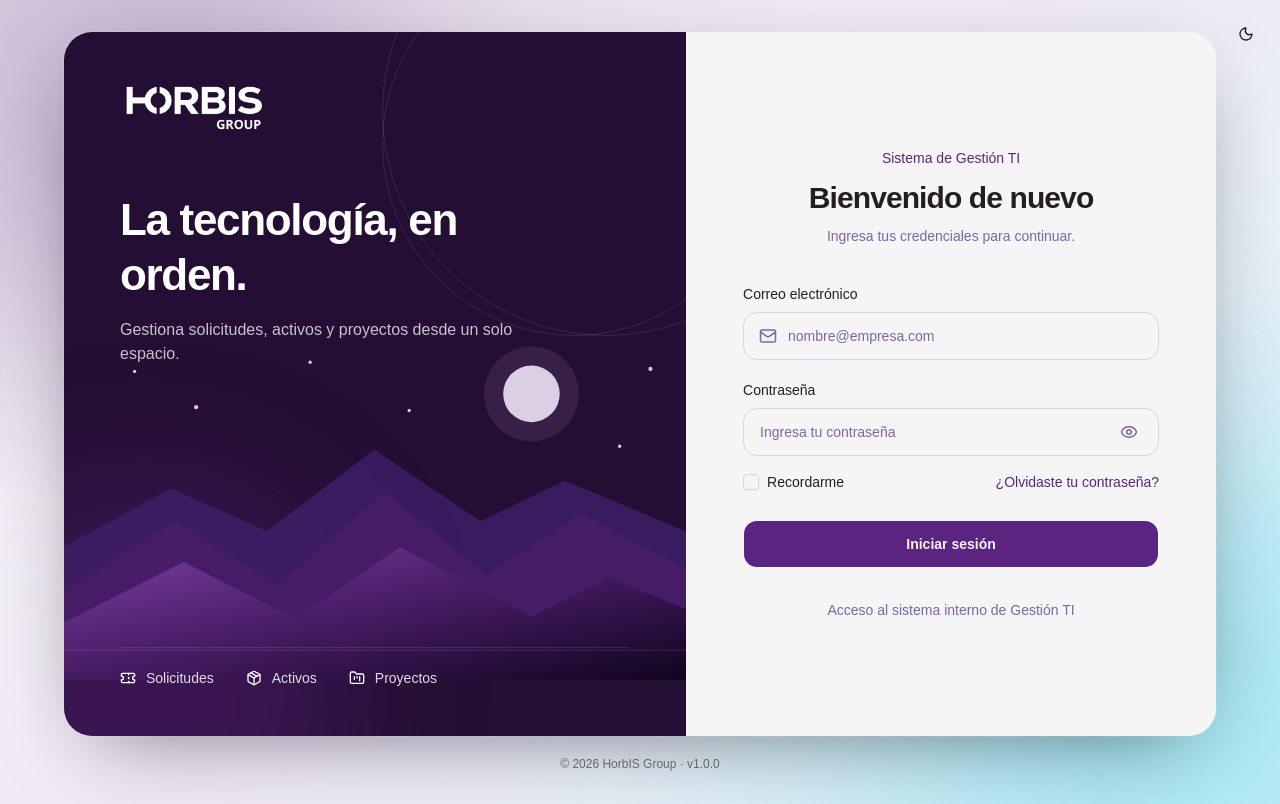
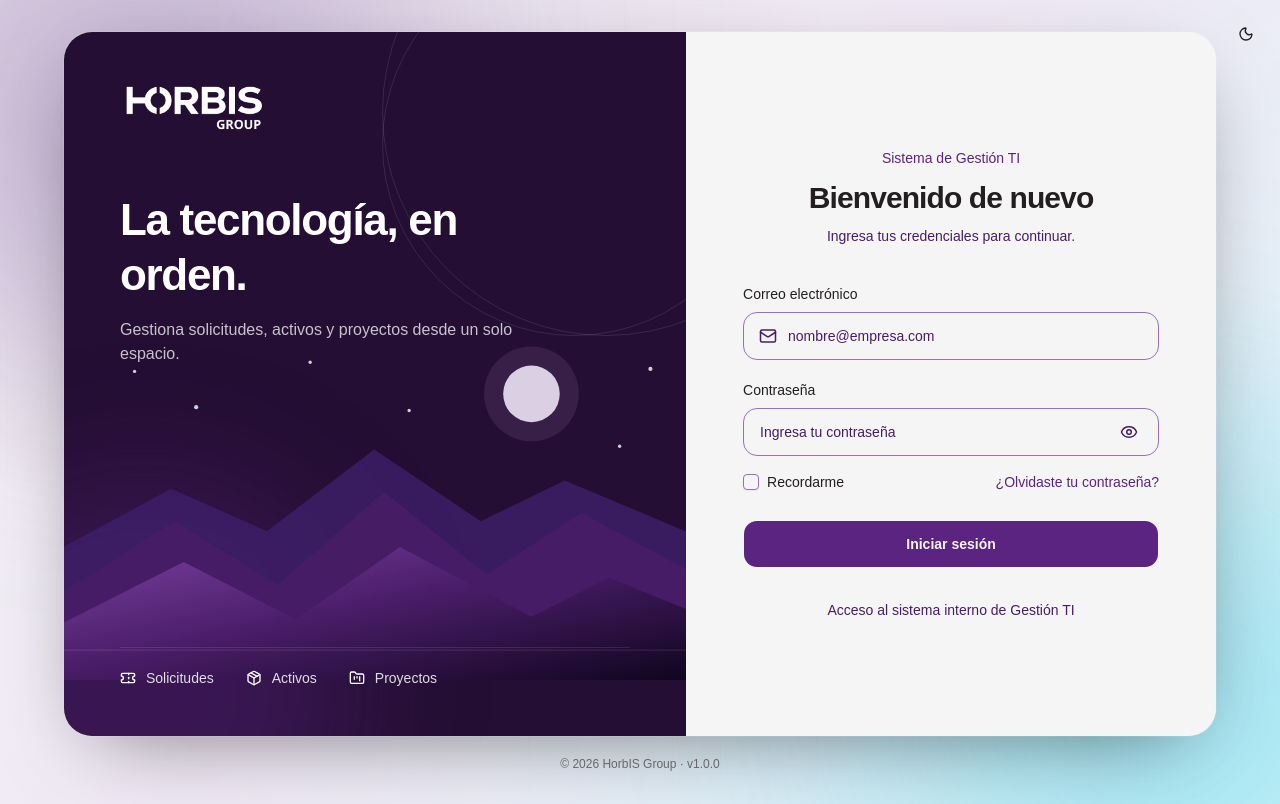
Before and after one commit to isabelzacarias/frontend_gestion_TI, a React (Vite) app: page /login in a window 1280 px wide. Built offline with nearby package versions, Linux system fonts and the light colour scheme; no server answers.

Commit message:
pruebaas de paleta de colores

```diff
--- a/src/styles/tokens.css
+++ b/src/styles/tokens.css
@@ -164,9 +164,11 @@
     --secondary: var(--secondary-100);
     --secondary-foreground: var(--black);
     --muted: var(--primary-100);
-    --muted-foreground: var(--secondary-400);
+    --muted-foreground: var(--primary-700);
+    /* Antes: var(--secondary-400) */
     --accent: var(--accent-500);
-    --accent-foreground: var(--white);
+    --accent-foreground: var(--black);
+    /* Antes: var(--white) */
     --destructive: var(--destructive-600);
     --destructive-foreground: var(--white);
     --success: var(--success-600);
@@ -174,9 +176,12 @@
     --warning: var(--warning-600);
     --warning-foreground: var(--white);
     --info: var(--info-500);
-    --info-foreground: var(--white);
-    --border: var(--primary-200);
-    --input: var(--primary-200);
+    --info-foreground: var(--secondary-1000);
+    /* Antes: var(--white) */
+    --border: var(--primary-400);
+    /* Antes: var(--primary-200) */
+    --input: var(--primary-400);
+    /* Antes: var(--primary-200) */
     --ring: var(--primary-600);
     --chart-1: var(--primary-600);
     --chart-2: var(--success-600);
@@ -220,8 +225,10 @@
     --warning-foreground: var(--secondary-1000);
     --info: var(--info-400);
     --info-foreground: var(--secondary-1000);
-    --border: var(--secondary-600);
-    --input: var(--secondary-600);
+    --border: var(--secondary-400);
+    /* Antes: var(--secondary-600) */
+    --input: var(--secondary-400);
+    /* Antes: var(--secondary-600) */
     --ring: var(--primary-300);
     --chart-1: var(--primary-300);
     --chart-2: var(--success-400);
```
